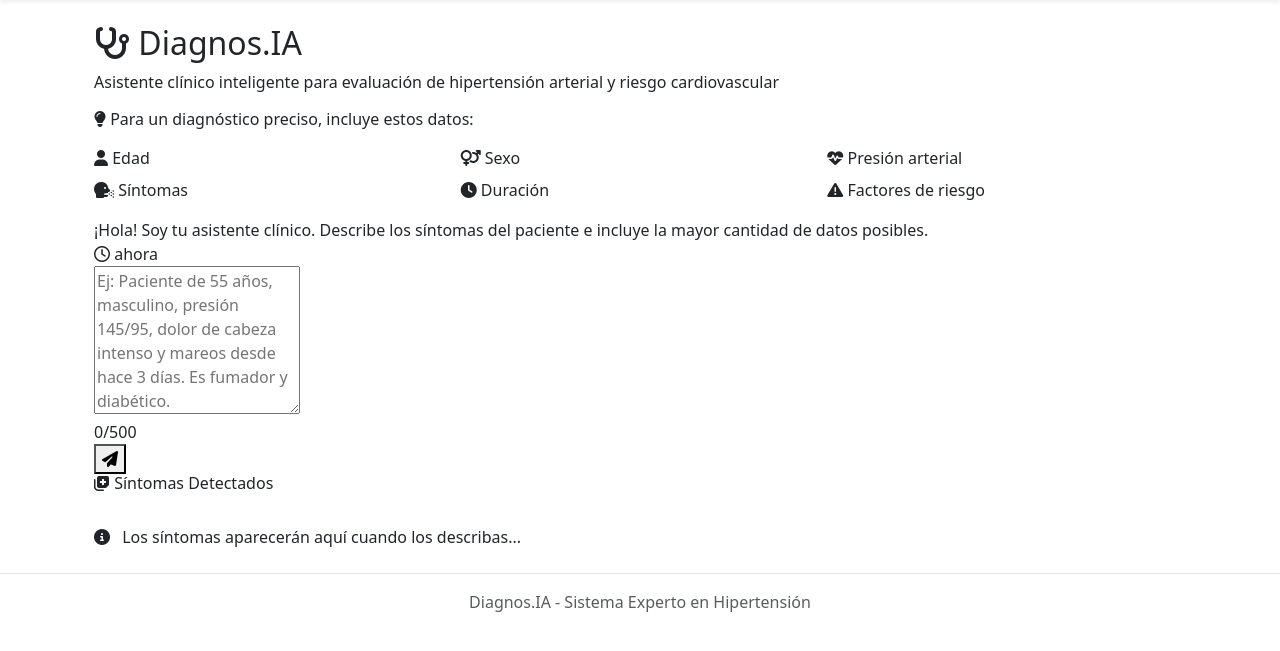
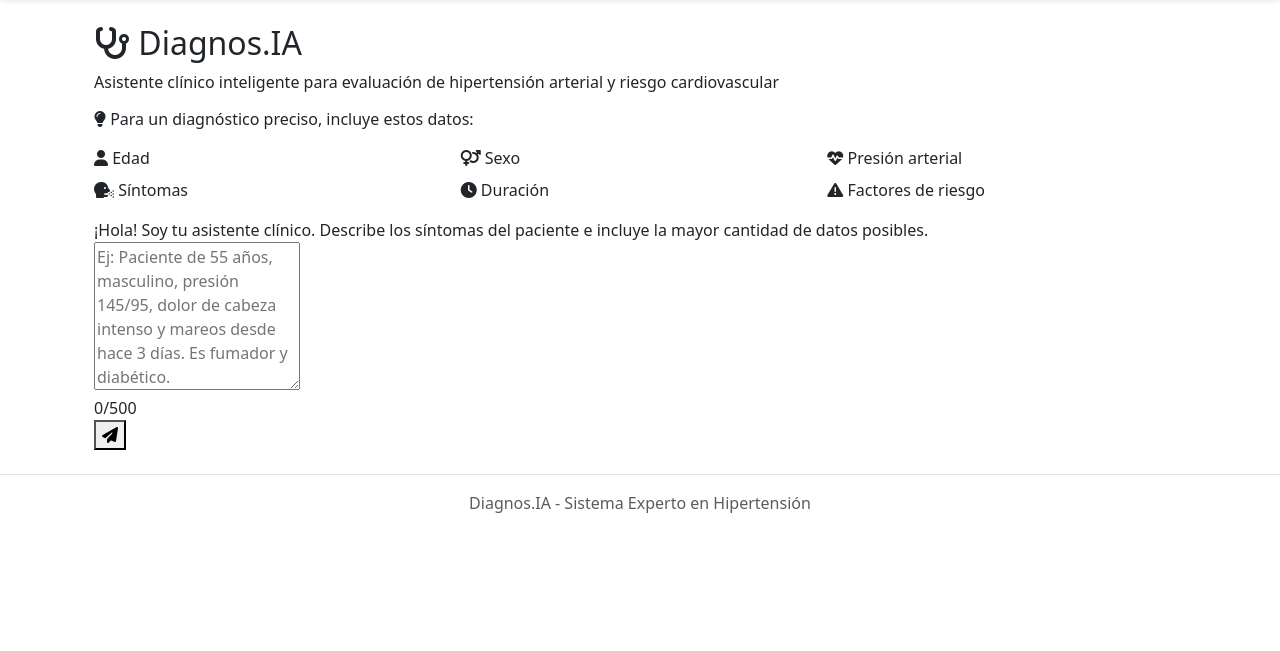
Before and after one commit to rodriguezjr/diagnosia-card, a Django app: page / in a window 1280 px wide. Shown: the part 56-707 px from the top of the page. Run offline with Django 4.2, Linux system fonts and the light colour scheme.

```diff
--- a/templates/diagnosticos/chatbot.html
+++ b/templates/diagnosticos/chatbot.html
@@ -1129,9 +1129,11 @@
                     <div style="margin-top: 1rem;">
                         ¡Hola! Soy tu asistente clínico. Describe los síntomas del paciente e incluye la mayor cantidad de datos posibles.
                     </div>
+                    <!--
                     <div class="message-time">
                         <i class="far fa-clock"></i> ahora
                     </div>
+                    -->
                 </div>
             </div>
         </div>
@@ -1158,6 +1160,7 @@
     </div>
 
     <!-- Panel de síntomas detectados -->
+    <!--
     <div class="symptoms-panel">
         <div class="symptoms-header">
             <h6>
@@ -1173,6 +1176,7 @@
             </div>
         </div>
     </div>
+    -->
 
     <!-- Panel de entendimiento de IA (oculto inicialmente) -->
     <div id="understandingPanel" style="display: none;" role="region" aria-label="Panel de verificación de datos">
@@ -1480,7 +1484,7 @@
                         currentSymptoms.push(newSymptom);
                     }
                 });
-                addMessage('bot', `✅ He detectado ${data.sintomas_detectados.length} síntoma(s): ${data.sintomas_detectados.map(s => s.nombre).join(', ')}`);
+                //addMessage('bot', `✅ He detectado ${data.sintomas_detectados.length} síntoma(s): ${data.sintomas_detectados.map(s => s.nombre).join(', ')}`);
             }
 
             // Procesar datos del paciente
@@ -1557,7 +1561,7 @@
         if (factoresDetectados.length > 0) {
             // Mostrar mensaje en el chat
             const mensajeFactores = `📋 Factores de riesgo detectados: ${factoresDetectados.join(', ')}`;
-            addMessage('bot', mensajeFactores);
+            //addMessage('bot', mensajeFactores);
 
             // Actualizar el panel de entendimiento si está visible
             if (understandingPanel && understandingPanel.style.display === 'block') {
```
